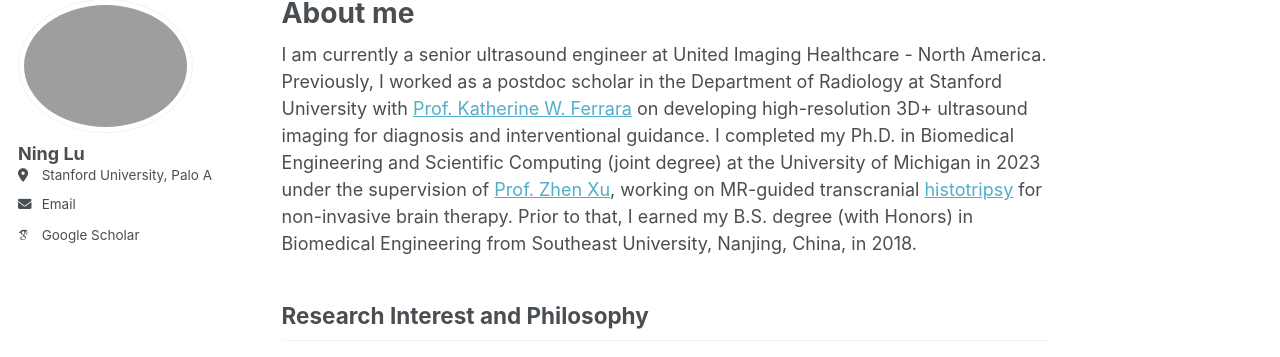
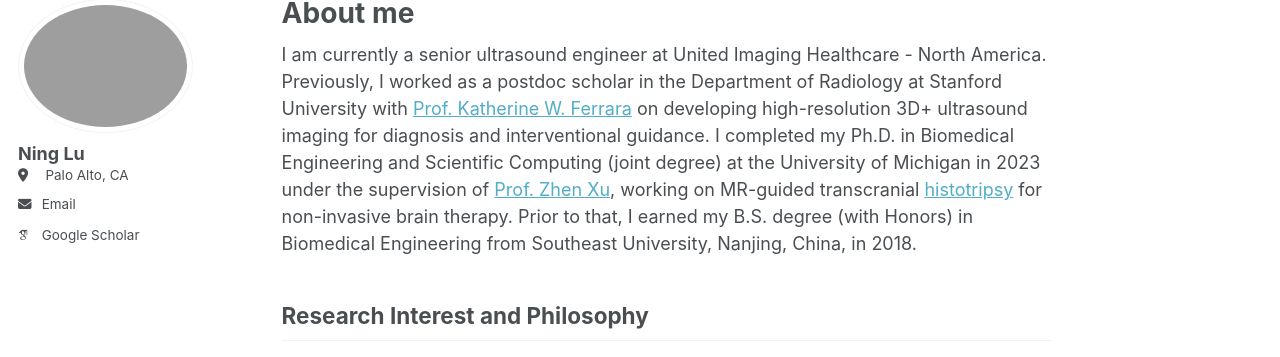
Before and after one commit to NingLu-Ultrasound/ninglu-ultrasound.github.io, a Jekyll site: the page built from _pages/about.md, in a window 1280 px wide. Shown: the part 107-464 px from the top of the page. Built offline with Jekyll 4.4.1, drawn with Linux system fonts in a browser that asks for light colours; some web fonts are replaced.

Commit message:
Update _config.yml

```diff
--- a/_config.yml
+++ b/_config.yml
@@ -25,10 +25,10 @@
   name             : "Ning Lu"
   pronouns         : # example: "she/her"
  # bio              : "Short biography for the left-hand sidebar"
-  location         : "Stanford University, Palo Alto, CA"
+  location         : " Palo Alto, CA"
 #  employer         : "Stanford University"
   uri              : #
-  email            : "ningluu@stanford.edu"
+  email            : "ninglu@umich.edu"
 
   # Academic websites
 #  arxiv            : # URL - Update with the correct link to your profile
```
